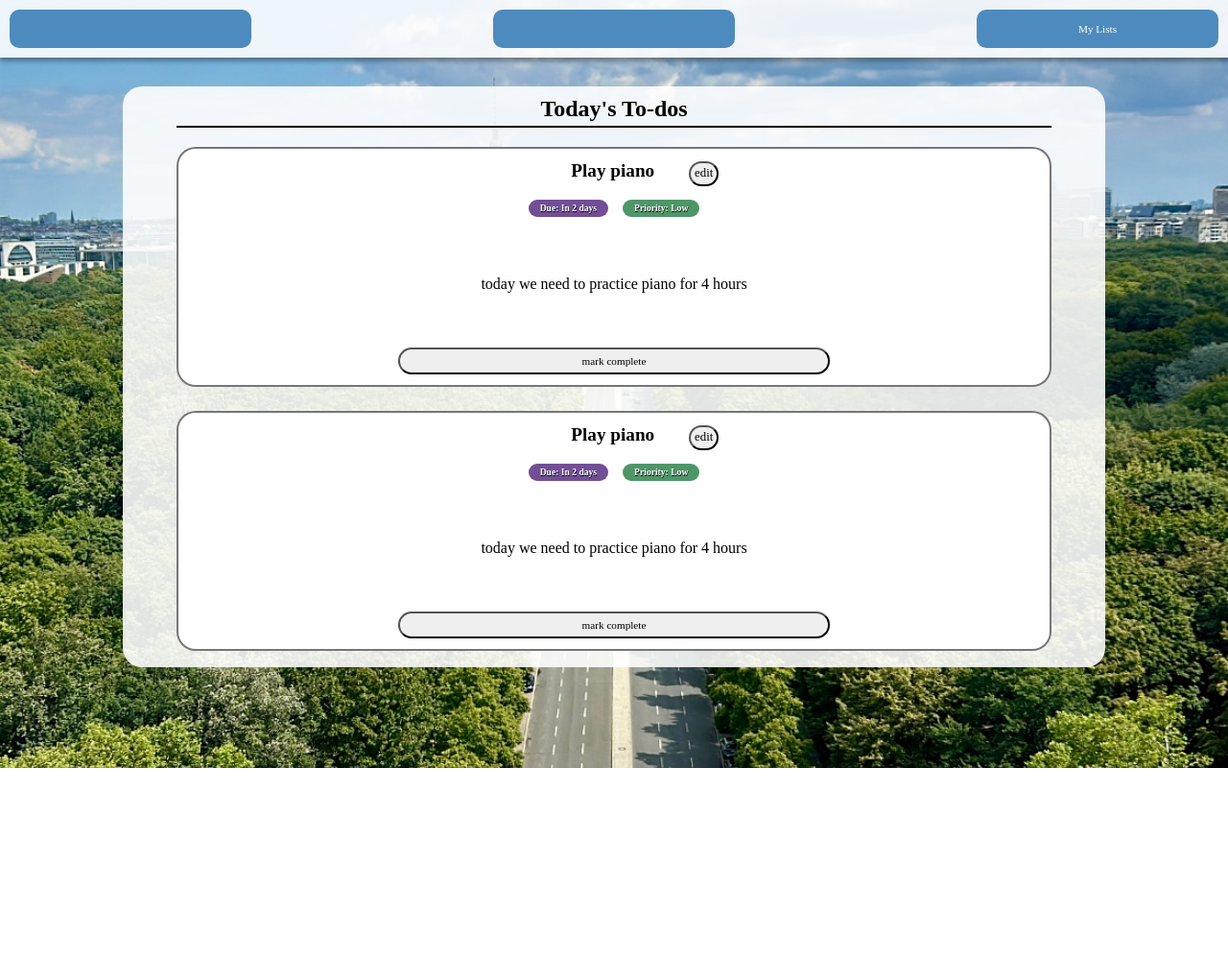
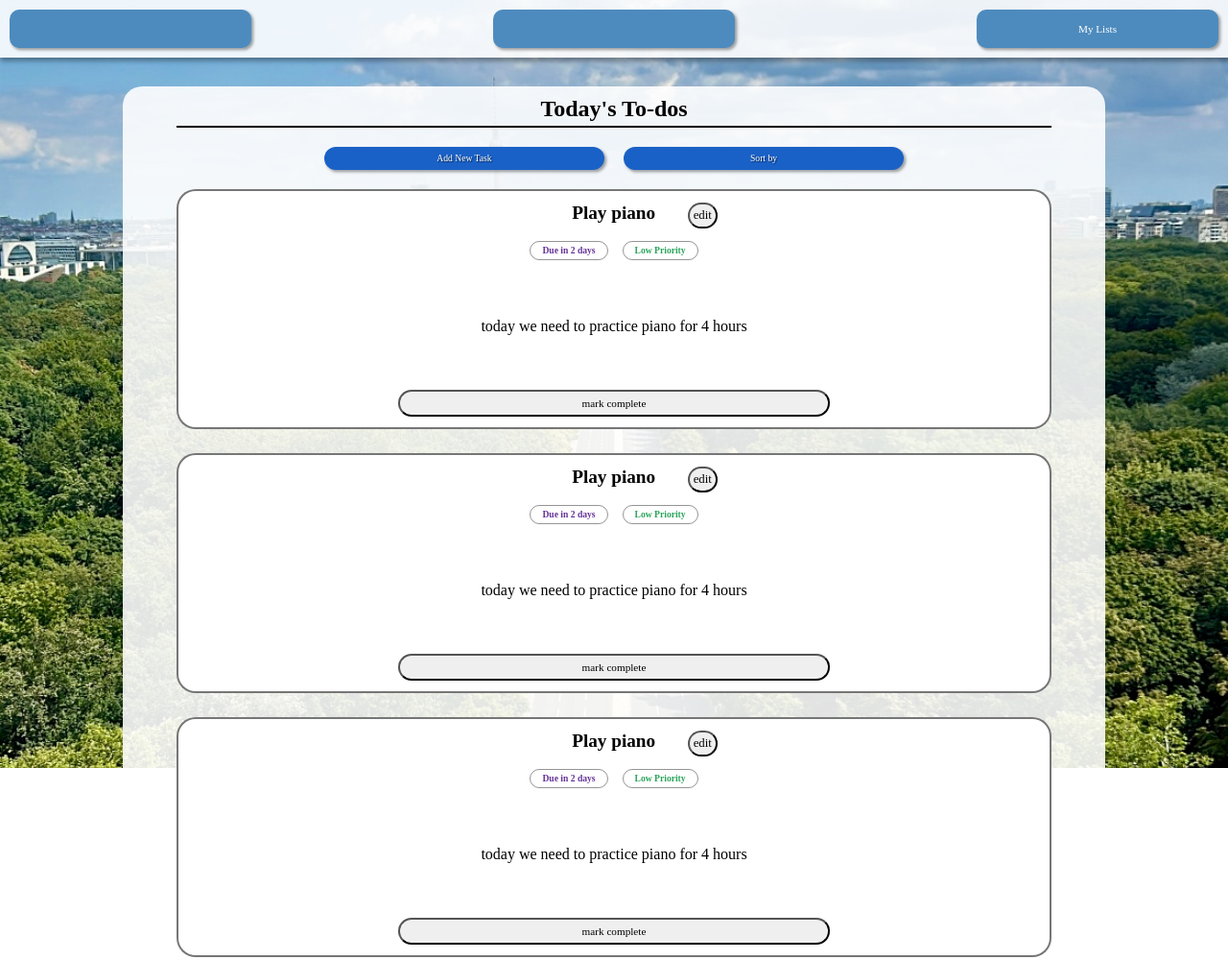
Before and after one commit to arobertson7/Todo-List, a website built with webpack: page src/template.html in a window 1280 px wide. Shown: the whole page at 96% size. Before the commit the page ends 800 px from the top, so only its background shows below. Built offline with nearby package versions, Linux system fonts and the light colour scheme; a web font is replaced by a local one.

Commit message:
more styles

```diff
--- a/src/index.js
+++ b/src/index.js
@@ -2,7 +2,7 @@ import "./styles.css";
 
 import Todo from "./Todo.js";
 import TodoList from "./TodoList.js";
-
 import { headerStartup } from "./domFunctions.js";
 
+
 headerStartup();
--- a/src/styles.css
+++ b/src/styles.css
@@ -100,6 +100,7 @@ nav button {
     color: white;
     border-radius: 10px;
     border: none;
+    box-shadow: 2px 2px 3px 0.3px rgba(0, 0, 0, 0.353);
 
     /* fade in on page load */
     transition: opacity 1s ease-in;
@@ -133,6 +134,25 @@ nav button {
     width: 90%;
     text-align: center;
     border-bottom: 2px solid black;
+}
+
+.list-options {
+    width: 90%;
+    display: flex;
+    justify-content: center;
+    gap: 20px;
+}
+
+.list-options button {
+    width: 32%;
+    border-radius: 20px;
+    background-color: rgb(25, 97, 199);
+    color: white;
+    border: none;
+    font-size: 0.6rem;
+    padding: 5px;
+    box-shadow: 2px 2px 3px 0.3px rgba(0, 0, 0, 0.353);
+    text-shadow: 1px 1px 1px rgba(0, 0, 0, 0.638);
 }
 
 .list {
@@ -205,19 +225,7 @@ nav button {
     font-size: 0.6rem;
     font-weight: 600;
     padding: 2px;
-
-}
-
-.due-date {
-    background-color: rgb(114, 78, 150);
-    color: white;
-    text-shadow: 0.5px 0.5px 0.5px black;
-}
-
-.priority {
-    background-color: rgb(78, 150, 104);
-    color: white;
-    text-shadow: 0.5px 0.5px 0.5px black;
+    border: 1.5px solid rgba(0, 0, 0, 0.416);
 }
 
 .todo p {
--- a/src/template.html
+++ b/src/template.html
@@ -22,6 +22,10 @@
     <div class="content">
         <div class="list-container">
             <h2>Today's To-dos</h2>
+            <div class="list-options">
+                <button class="add-task-button">Add New Task</button>
+                <button class="sort-tasks-button">Sort by</button>
+            </div>
             <div class="list">
                 <!-- a todo "obejct" -->
                 <div class="todo">
@@ -32,10 +36,10 @@
                         </div>
                         <div class="details">
                             <div class="due-date">
-                                <p>Due: In 2 days</p>
+                                <p style="color: rebeccapurple;">Due in 2 days</p>
                             </div>
                             <div class="priority">
-                                <p>Priority: Low</p>
+                                <p style="color: rgb(43, 164, 92);">Low Priority</p>
                             </div>
                         </div>
                     </div>
@@ -51,10 +55,29 @@
                         </div>
                         <div class="details">
                             <div class="due-date">
-                                <p>Due: In 2 days</p>
+                                <p style="color: rebeccapurple;">Due in 2 days</p>
                             </div>
                             <div class="priority">
-                                <p>Priority: Low</p>
+                                <p style="color: rgb(43, 164, 92);">Low Priority</p>
+                            </div>
+                        </div>
+                    </div>
+                    <p>today we need to practice piano for 4 hours</p> <!-- description -->
+
+                    <button class="completed-button">mark complete</button>
+                </div>
+                <div class="todo">
+                    <div class="task-header">
+                        <div class="title">
+                            <h3>Play piano</h3> <!-- title -->
+                            <button class="edit-button">edit</button>
+                        </div>
+                        <div class="details">
+                            <div class="due-date">
+                                <p style="color: rebeccapurple;">Due in 2 days</p>
+                            </div>
+                            <div class="priority">
+                                <p style="color: rgb(43, 164, 92);">Low Priority</p>
                             </div>
                         </div>
                     </div>
@@ -63,7 +86,6 @@
                     <button class="completed-button">mark complete</button>
                 </div>
 
-
             </div>
         </div>
     </div>
```
